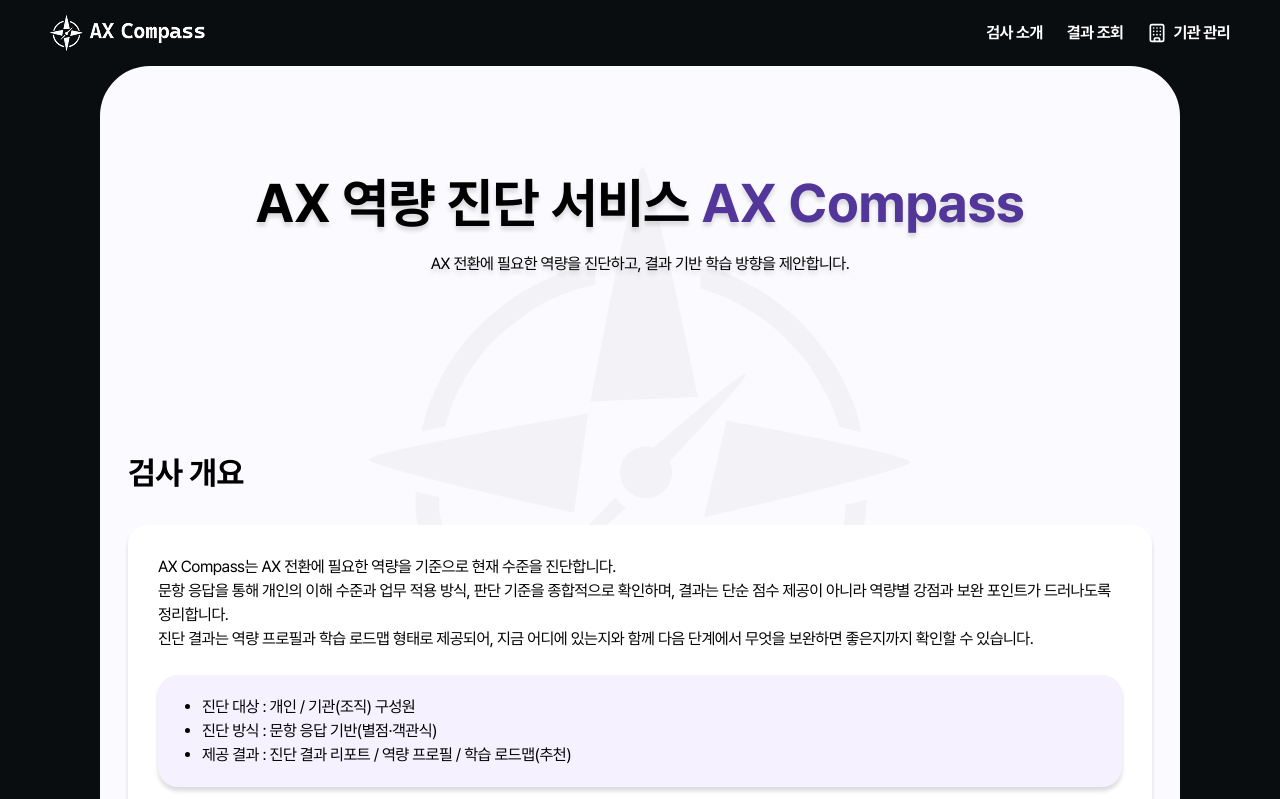
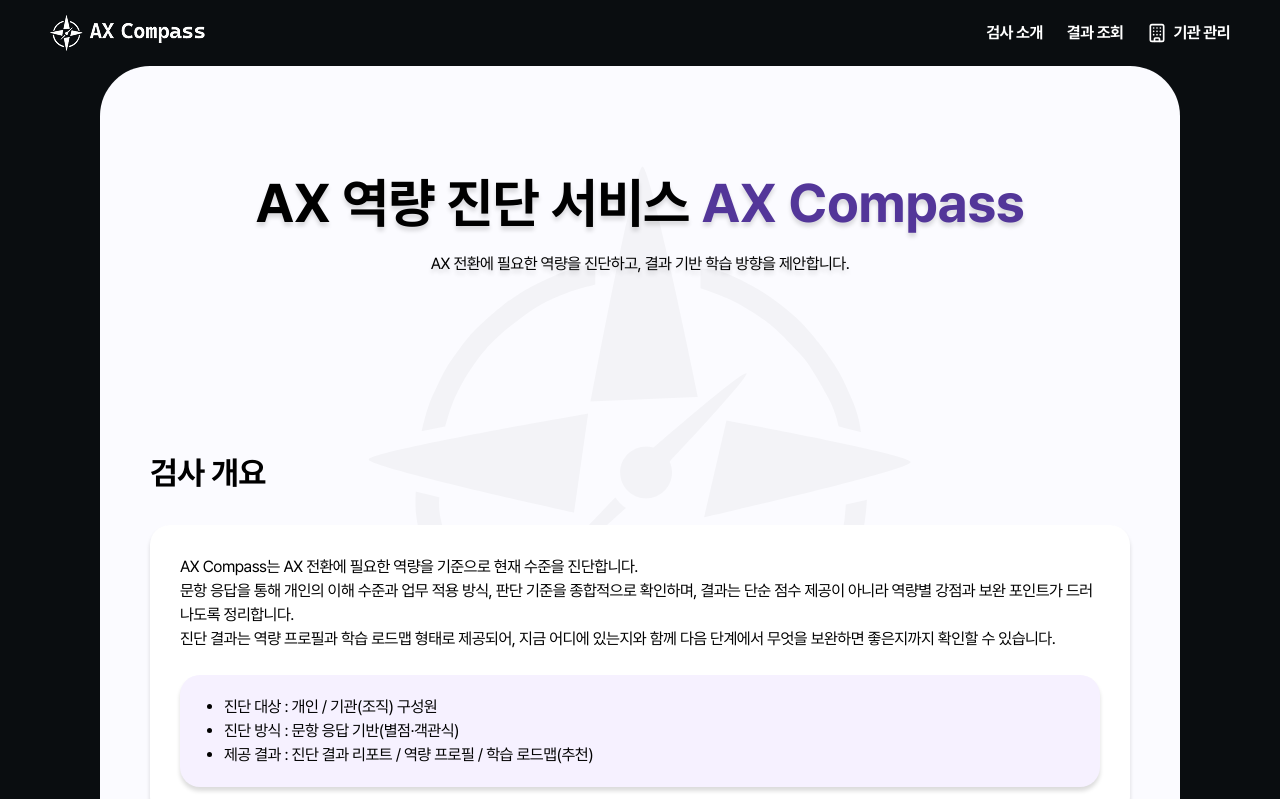
Before and after one commit to helloworldlabs-projects/AX-Compass, a Next.js app: page /about in a window 1280 px wide. Shown: the top 799 px of the page. Built offline with nearby package versions, Linux system fonts and the light colour scheme.

Commit message:
chore: Container 레이아웃 클래스 수정

```diff
--- a/components/layout/Container.tsx
+++ b/components/layout/Container.tsx
@@ -9,7 +9,7 @@ export default function Container({ children, className }: ContainerProps) {
   return (
     <div
       className={cn(
-        'bg-special-navy-0 relative flex w-full flex-col items-center gap-[50px] rounded-[20px] px-2.5 pt-[50px] pb-[100px] lg:gap-[75px] lg:rounded-[50px]',
+        'bg-special-navy-0 relative flex w-full flex-col items-center gap-[50px] rounded-[20px] px-2.5 pt-[50px] pb-[100px] lg:gap-[75px] lg:rounded-[50px] lg:px-[50px]',
         className,
       )}
     >
```
